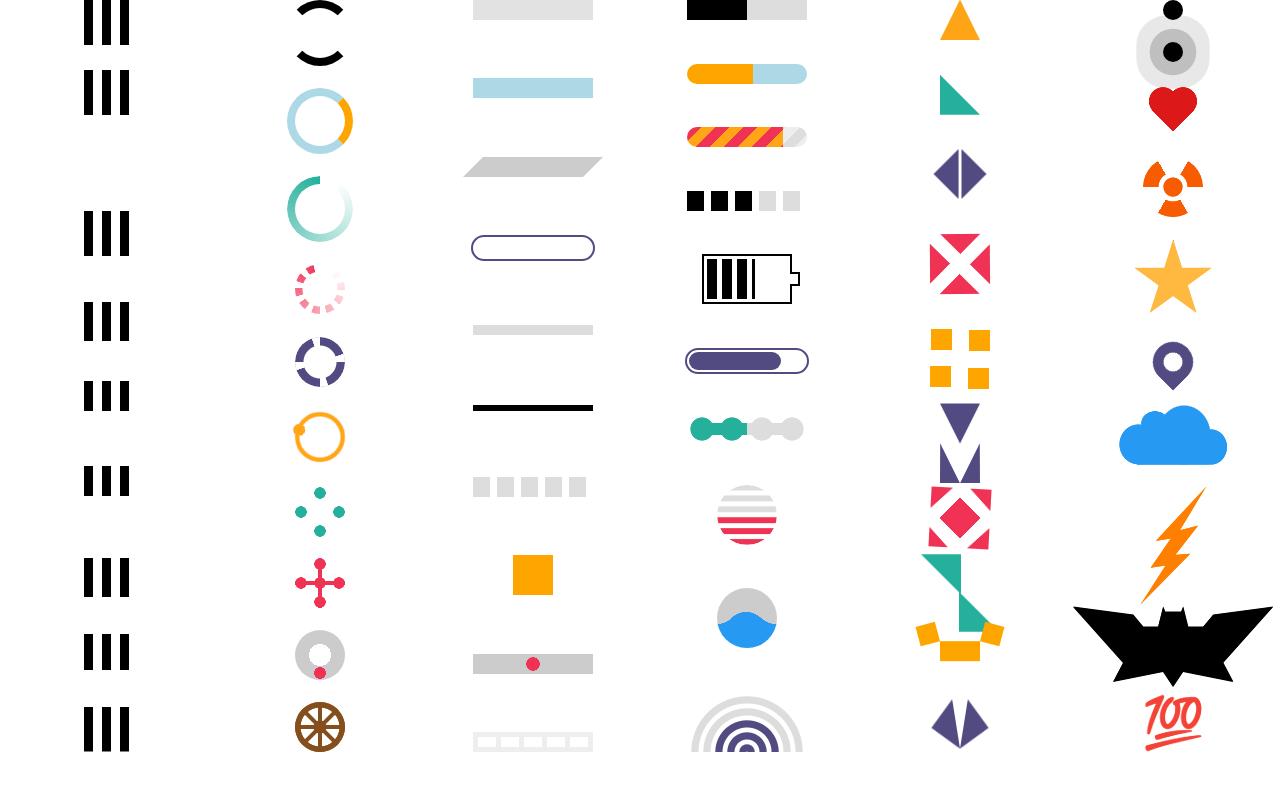
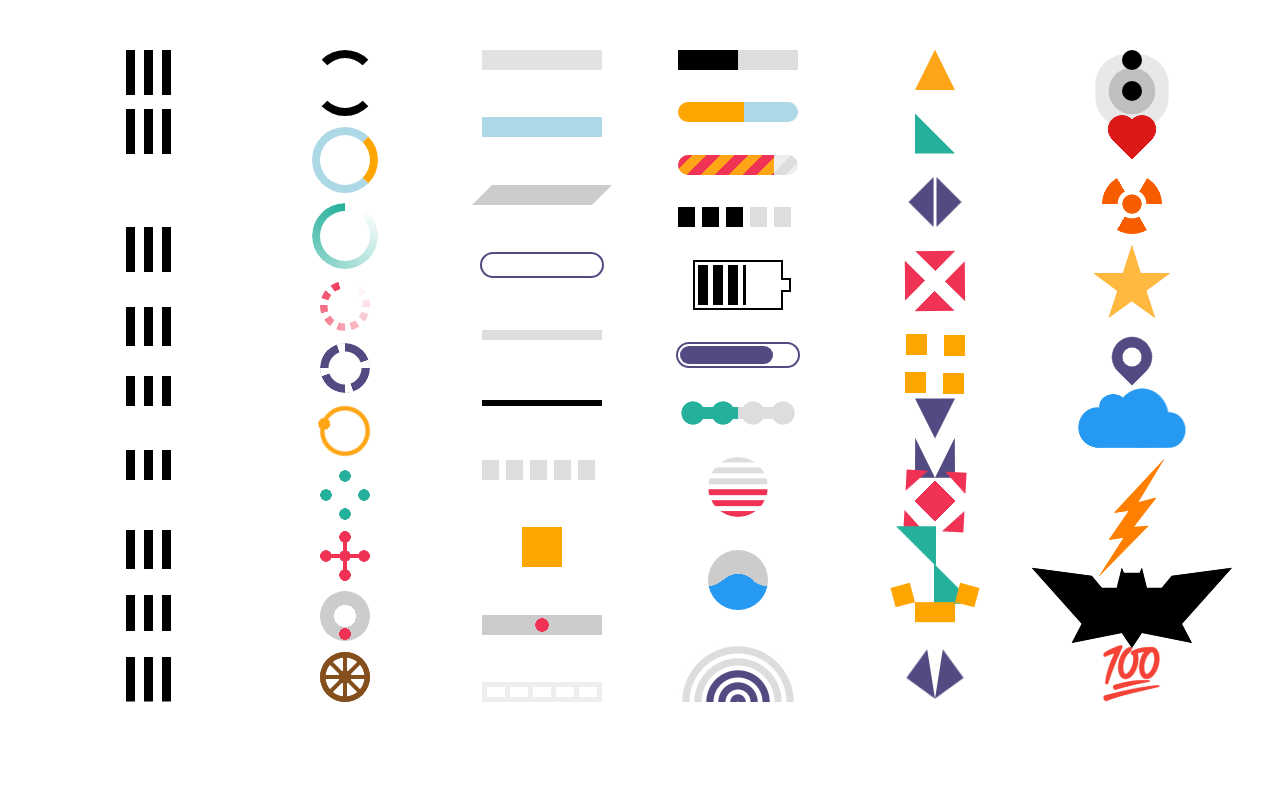
Before and after one commit to Typhon0130/several-loader, a plain HTML site: page index.html in a window 1280 px wide. Drawn offline with Linux system fonts and the light colour scheme.

Commit message:
update not reposive

```diff
--- a/css/structure.css
+++ b/css/structure.css
@@ -2,6 +2,7 @@
   display: grid;
   grid-template-columns: repeat(6, 1fr);
   height: -webkit-fill-available;
+  padding: 50px;
 }
 
 .sub-area {
--- a/index.html
+++ b/index.html
@@ -6,7 +6,7 @@
     <meta name="viewport" content="width=device-width, initial-scale=1.0" />
     <link rel="stylesheet" href="./css/structure.css" />
     <link rel="stylesheet" href="./css/style.css" />
-    <title>Several Loading 👍</title>
+    <title>Several Loader 👍</title>
   </head>
   <body>
     <div class="area">
```
